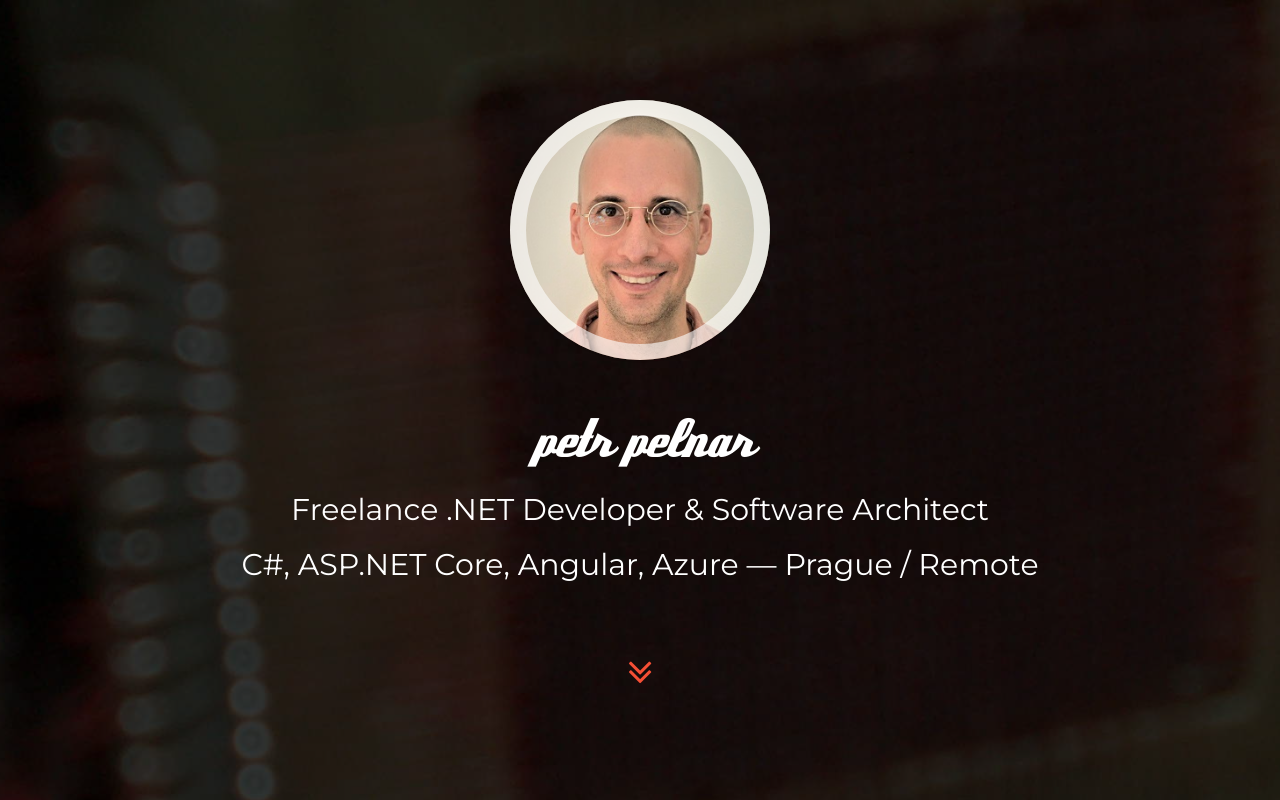
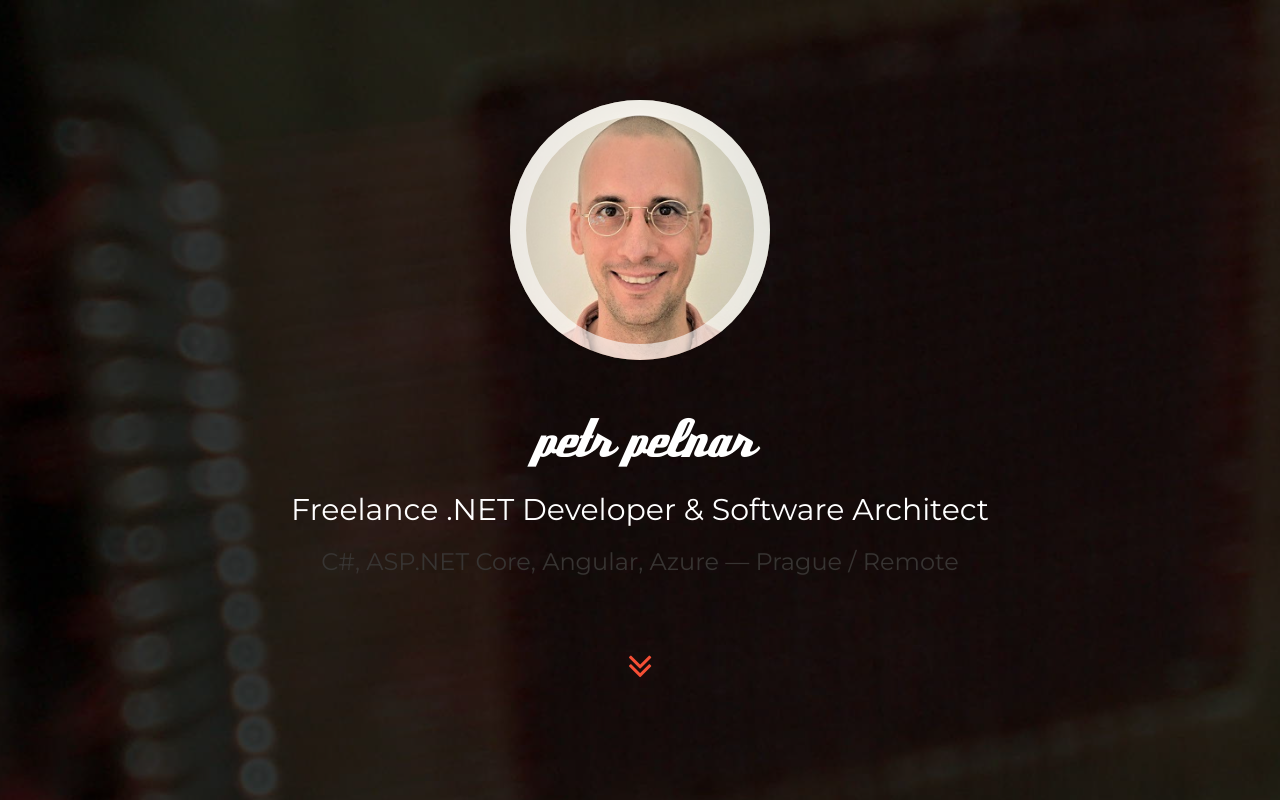
Before and after one commit to pelnarp/pelnar.net, a plain HTML site: page index.htm in a window 1280 px wide. Shown: the top 800 px of the page. Drawn offline with nearby package versions, Linux system fonts and the light colour scheme; files whose address does not match are found by name.

Commit message:
Change job title header from h2 to h3

```diff
--- a/index.htm
+++ b/index.htm
@@ -62,7 +62,7 @@
                 <div class="info">
                     <h1>petr pelnar</h1>
                     <h2>Freelance .NET Developer & Software Architect</h2>
-					<h2>C#, ASP.NET Core, Angular, Azure — Prague / Remote</h2>
+					<h3>C#, ASP.NET Core, Angular, Azure — Prague / Remote</h3>
                 </div>
                 <!-- Personal Info end -->
                 <!-- View more -->
```
